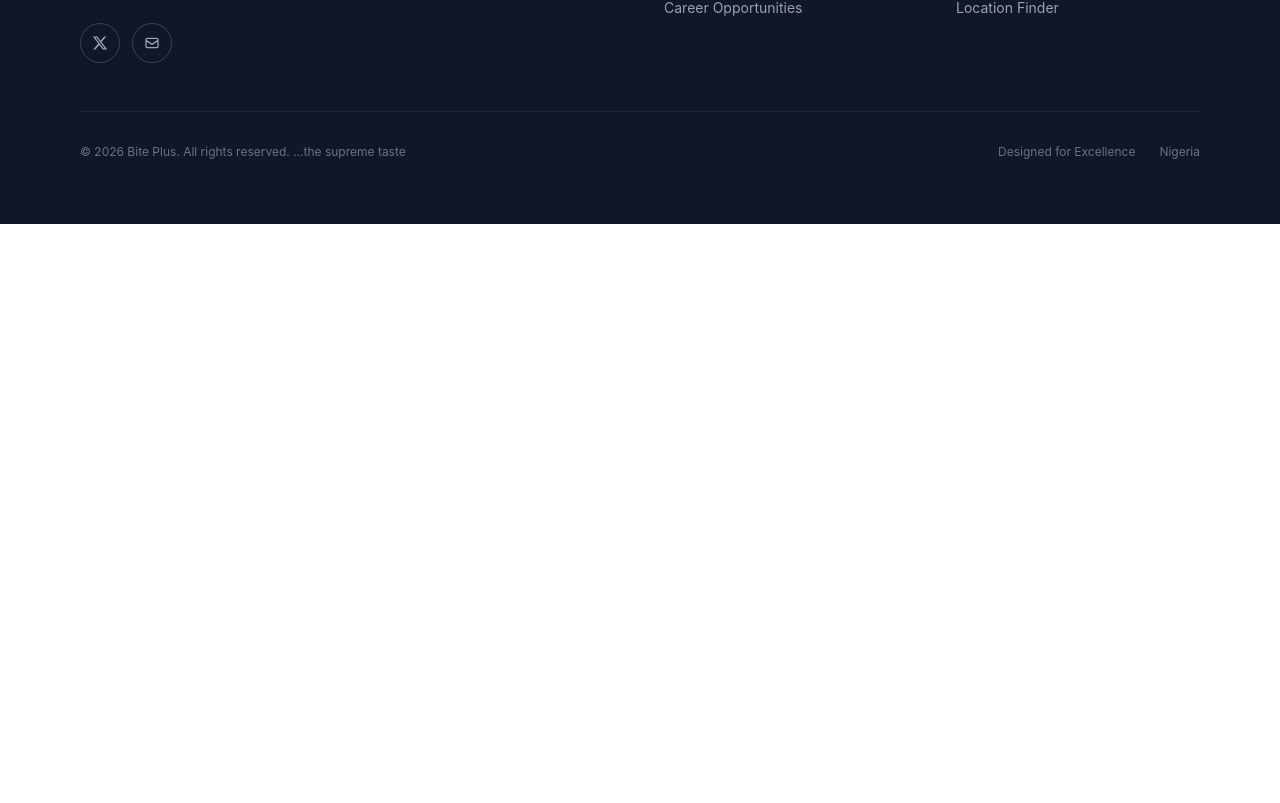
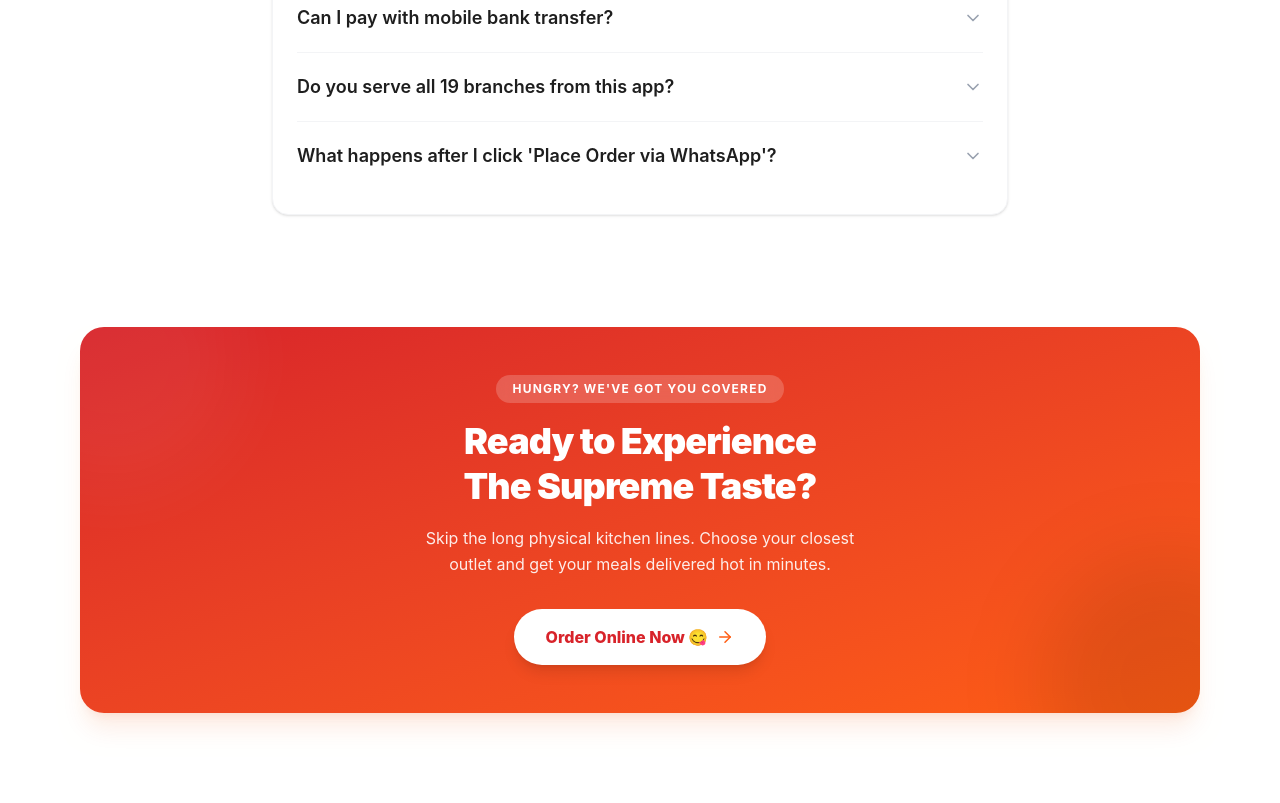
Before and after one commit to SIYD-TECH/biteplus, a React (Vite) app: page / in a window 1280 px wide. Shown: the part 1397-2200 px from the top of the page. Before the commit the page ends 1621 px from the top, so only its background shows below. Built offline with nearby package versions, Linux system fonts and the light colour scheme.

Commit message:
feat: add CTAbanner component and integrate it into Landing page; include FAQ section

```diff
--- /dev/null
+++ b/src/components/layout/CTAbanner.jsx
@@ -0,0 +1,44 @@
+import { ArrowRight } from "lucide-react";
+
+export default function CTAbanner({ onNavigate }) {
+  return (
+    <section className="py-12 bg-white">
+      <div className="max-w-6xl mx-auto px-4">
+        {/* The Action Card with the "Vibrant Naija Heat" Gradient */}
+        <div className="relative overflow-hidden bg-gradient-to-br from-[#D8232A] to-[#FF5E14] rounded-3xl p-8 md:p-12 text-center text-white shadow-xl shadow-orange-600/10 group">
+          {/* Subtle Decorative Background Circles */}
+          <div className="absolute -top-24 -left-24 w-64 h-64 bg-white/5 rounded-full blur-2xl pointer-events-none" />
+          <div className="absolute -bottom-24 -right-24 w-64 h-64 bg-black/10 rounded-full blur-2xl pointer-events-none" />
+
+          <div className="relative z-10 max-w-2xl mx-auto flex flex-col items-center">
+            <span className="bg-white/20 backdrop-blur-sm text-white text-xs font-bold px-4 py-1.5 rounded-full uppercase tracking-widest mb-4">
+              Hungry? We've Got You Covered
+            </span>
+
+            <h2 className="text-3xl md:text-4xl font-black tracking-tight mb-4 leading-tight">
+              Ready to Experience <br className="hidden sm:inline" /> The
+              Supreme Taste?
+            </h2>
+
+            <p className="text-white/90 text-sm md:text-base mb-8 max-w-md leading-relaxed">
+              Skip the long physical kitchen lines. Choose your closest outlet
+              and get your meals delivered hot in minutes.
+            </p>
+
+            {/* Main Action Button to switch views */}
+            <button
+              onClick={() => onNavigate("menu")}
+              className="inline-flex items-center gap-2 bg-white text-[#D8232A] hover:bg-neutral-50 active:scale-95 text-base font-extrabold px-8 py-4 rounded-full shadow-lg hover:shadow-xl transition-all duration-200 group/btn"
+            >
+              Order Online Now 😋
+              <ArrowRight
+                size={18}
+                className="text-[#FF5E14] group-hover/btn:translate-x-1 transition-transform"
+              />
+            </button>
+          </div>
+        </div>
+      </div>
+    </section>
+  );
+}
--- a/src/components/layout/Hero.jsx
+++ b/src/components/layout/Hero.jsx
@@ -7,9 +7,6 @@ export default function Hero() {
       <div className="container mx-auto px-6 lg:px-20 grid grid-cols-1 lg:grid-cols-2 gap-12 lg:gap-16 items-center relative z-10 max-w-screen-2xl">
         {/* Left Content Column */}
         <div className="order-2 lg:order-1 flex flex-col items-start animate-in fade-in slide-in-from-left-8 duration-700">
-          <span className="inline-block px-4 py-1.5 rounded-full bg-orange-100 text-orange-700 text-xs font-bold tracking-wide uppercase mb-6">
-            🔥 Oyo & Osun's Number One
-          </span>
 
           <h1 className="text-4xl sm:text-5xl lg:text-6xl font-black text-gray-900 mb-6 tracking-tight leading-none">
             Fresh. Fast. Delicious. <br />
--- a/src/pages/Landing.jsx
+++ b/src/pages/Landing.jsx
@@ -1,13 +1,16 @@
-import React from 'react'
 import Hero from '../components/layout/Hero'
 import Footer from '../components/common/Footer'
 import Features from '../components/layout/Features/Features'
+import FAQ from '../components/layout/FAQ/FAQ'
+import CTAbanner from '../components/layout/CTAbanner'
 
 const Landing = () => {
   return (
     <div>
         <Hero/>
         <Features/>
+        <FAQ/>
+        <CTAbanner/>
         <Footer/>
     </div>
   )
```
